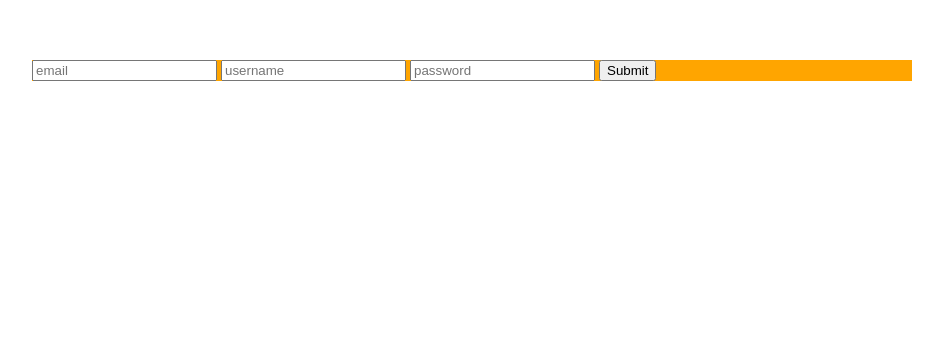
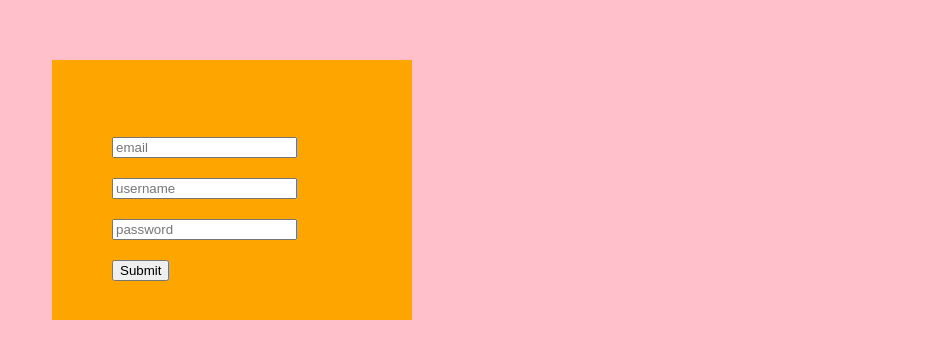
Before and after one commit to imJMaximo/Sample_leanform, a plain HTML site: page index.html in a window 1280 px wide. Shown: the part 140-498 px from the top of the page, without its empty margins (168-1111 px from the left). Drawn offline with Linux system fonts and the light colour scheme.

Commit message:
edited style

```diff
--- a/style.css
+++ b/style.css
@@ -1,10 +1,24 @@
 html, body{
 	margin: 100px;
 }
-
+body{
+	background-color: pink;
+}
+form{
+	padding: 20px;
+	margin: 10px;
+	font-family: "Georgia";
+	font-size: 30px;
+}
 .container{
 	position: center;
 }
 .box{
+	position: center;
 	background-color: orange;
+	border: 10px yellow;
+	margin: 20px;
+	height: 200px;
+    width: 300px;
+    padding: 30px;
 }
```
